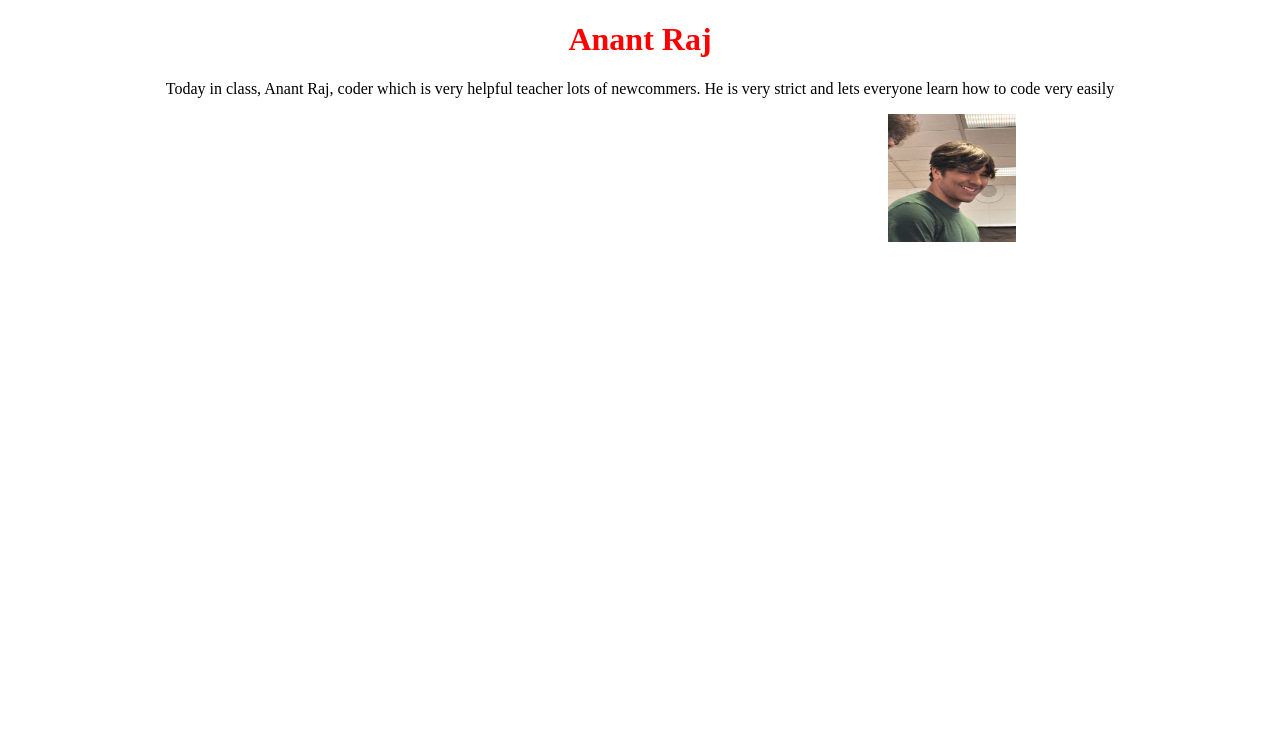
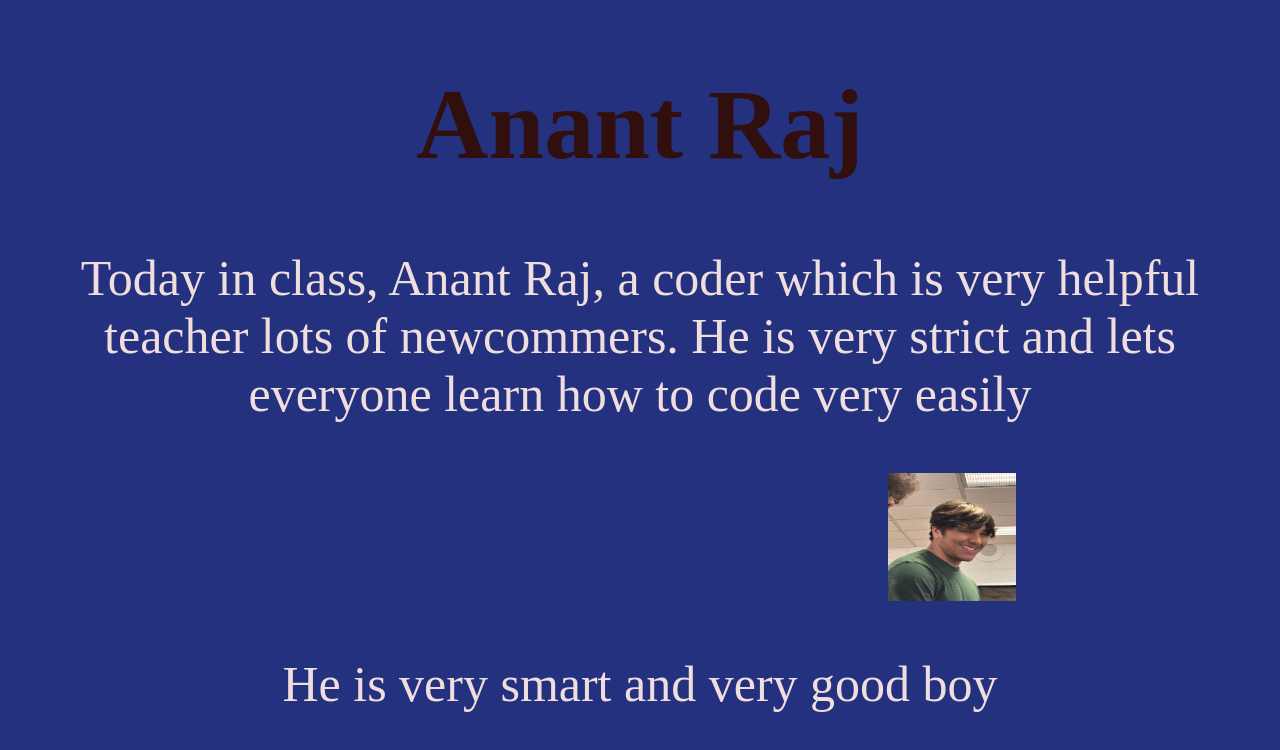
Before and after one commit to aaryansingh2009/aaryan-boba, a plain HTML site: page index.html in a window 1280 px wide. Drawn offline with Linux system fonts and the light colour scheme.

Commit message:
added bg

```diff
--- a/index.html
+++ b/index.html
@@ -9,13 +9,15 @@
     <title>Anant is the best Teacher</title>
 </head>
 
-<body class="background">
+<body>
 
     <h1 class="heading">Anant Raj</h1>
-    <p class="text-background">Today in class, Anant Raj, coder which is very helpful teacher lots of newcommers. He is
+    <p class="text-background">Today in class, Anant Raj, a coder which is very helpful teacher lots of newcommers. He
+        is
         very strict and lets
         everyone learn how to code very easily </p>
     <img class="imganant" src="IMG_0376.jpg" alt="HTML5 Icon" style="width:128px;height:128px;">
+    <p class="text-background">He is very smart and very good boy</p>
 
 
 </body>
--- a/style.css
+++ b/style.css
@@ -1,21 +1,22 @@
 .heading {
-    color: red;
+    color: rgb(49, 15, 15);
+    text-align: center;
+    font-size: 100px;
+}
+
+.text-background {
+    color: rgb(240, 221, 221);
     text-align: center;
 }
 
-.background {
-    color: blanchedalmond
-}
-
-.text-background {
-    color: black;
-    text-align: center;
-}
-
-.body {
-    background-color: azure;
+body {
+    background-color: rgb(35, 49, 126);
 }
 
 .imganant {
     margin-left: 880px;
 }
+
+p {
+    font-size: 50px;
+}
```
